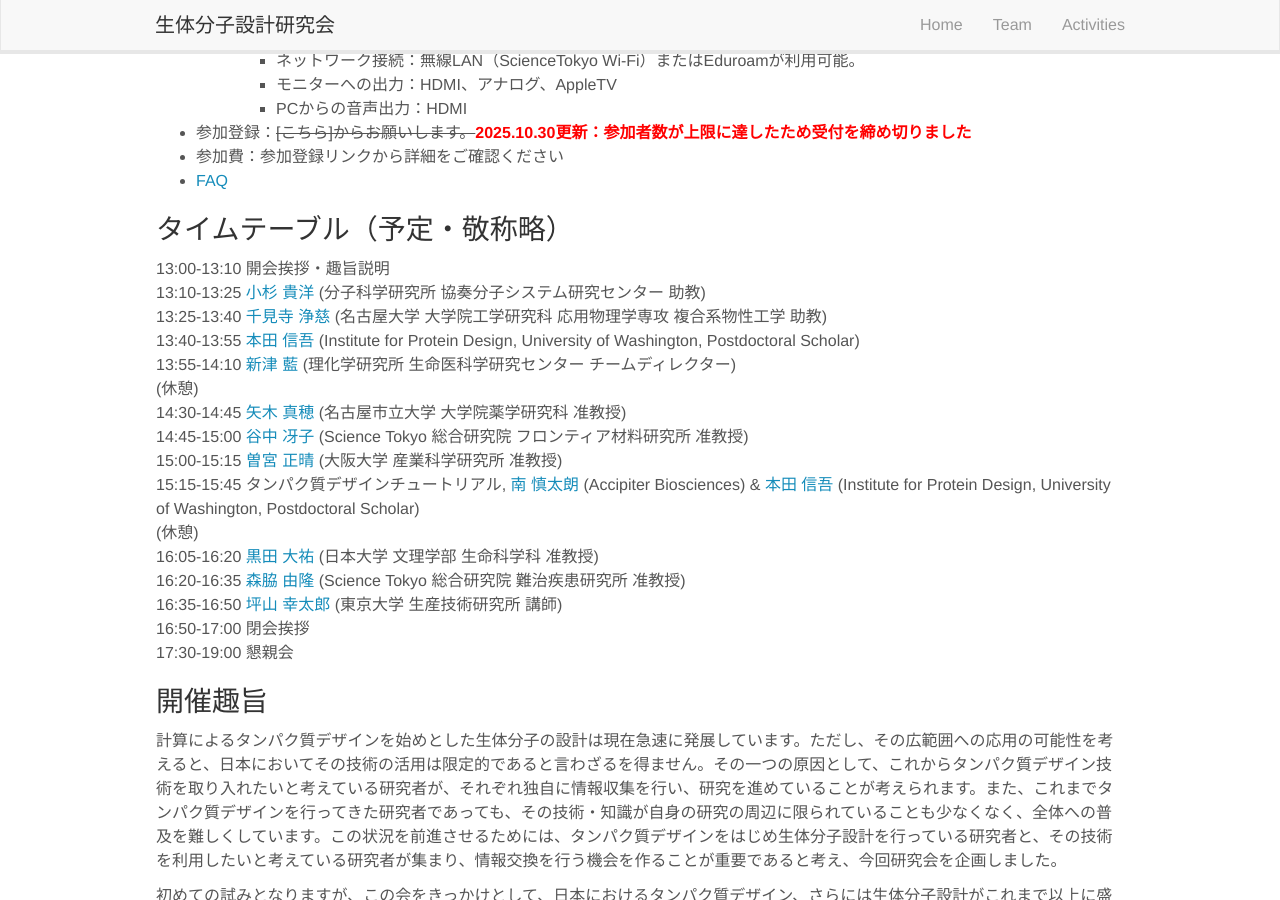
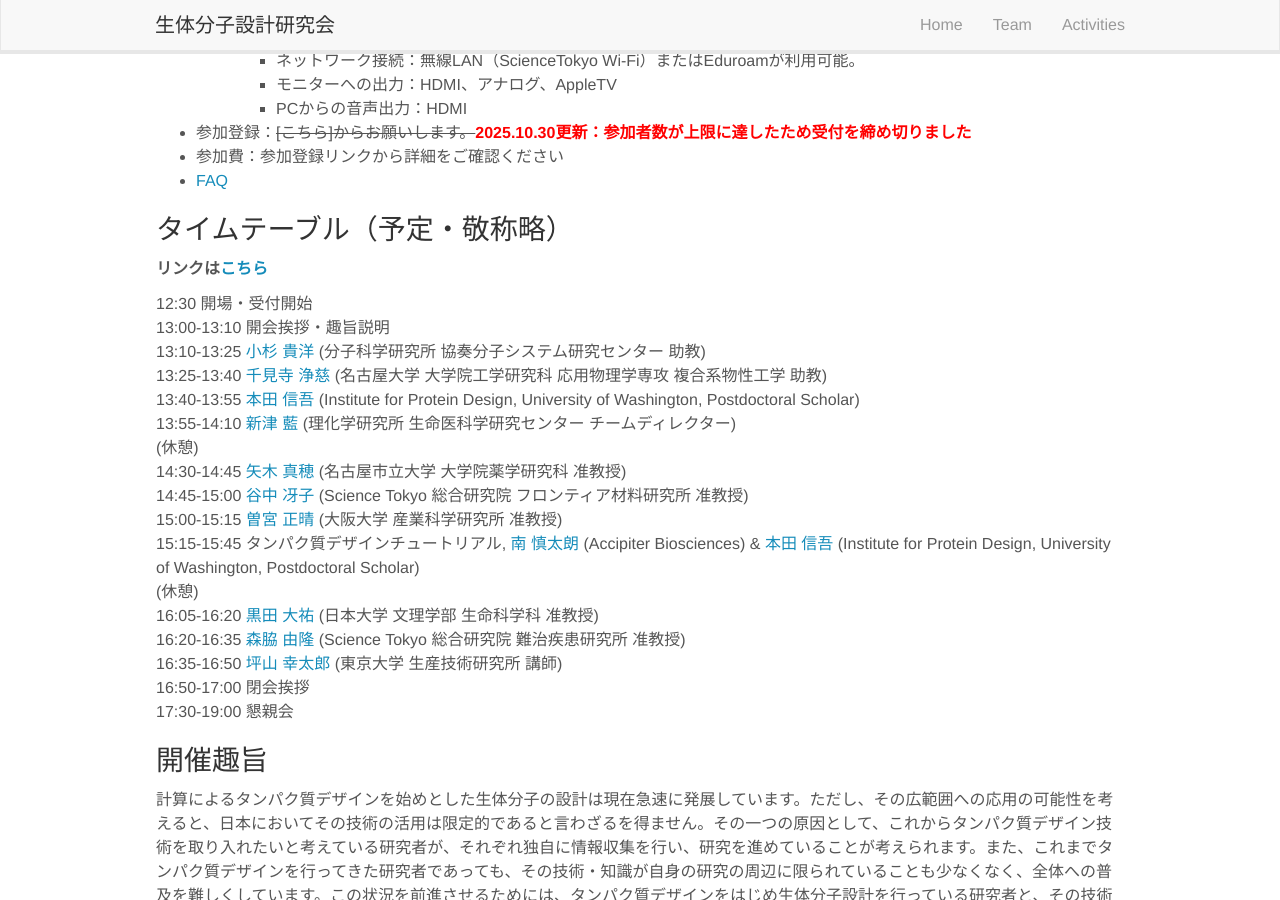
Before and after one commit to biomol-des-ws/biomol-des-ws.github.io, a Jekyll site: the page built from _pages/activities.md, in a window 1280 px wide and 900 px high, scrolled down 534 px. Built offline with Jekyll 4.4.1, drawn with Linux system fonts in a browser that asks for light colours; nearby versions of some CDN libraries.

Commit message:
Update activities.md
スケジュール更新4

```diff
--- a/_pages/activities.md
+++ b/_pages/activities.md
@@ -35,7 +35,9 @@ permalink: /activities
 - [FAQ]({{ site.baseurl }}/faq/)
 
 ### タイムテーブル（予定・敬称略）
+**リンクは[こちら](https://docs.google.com/spreadsheets/d/1iBQqqmWEbR4yX-kBbSmoy-0IOE4ZHVnYY-kGmu7jvKc/edit?usp=sharing)**
 
+12:30 開場・受付開始<br>
 13:00-13:10 開会挨拶・趣旨説明<br>
 13:10-13:25 [小杉 貴洋](https://researchmap.jp/takahirokosugi) (分子科学研究所 協奏分子システム研究センター 助教)<br>
 13:25-13:40 [千見寺 浄慈](https://researchmap.jp/read0132949) (名古屋大学 大学院工学研究科 応用物理学専攻 複合系物性工学 助教)<br>
```
